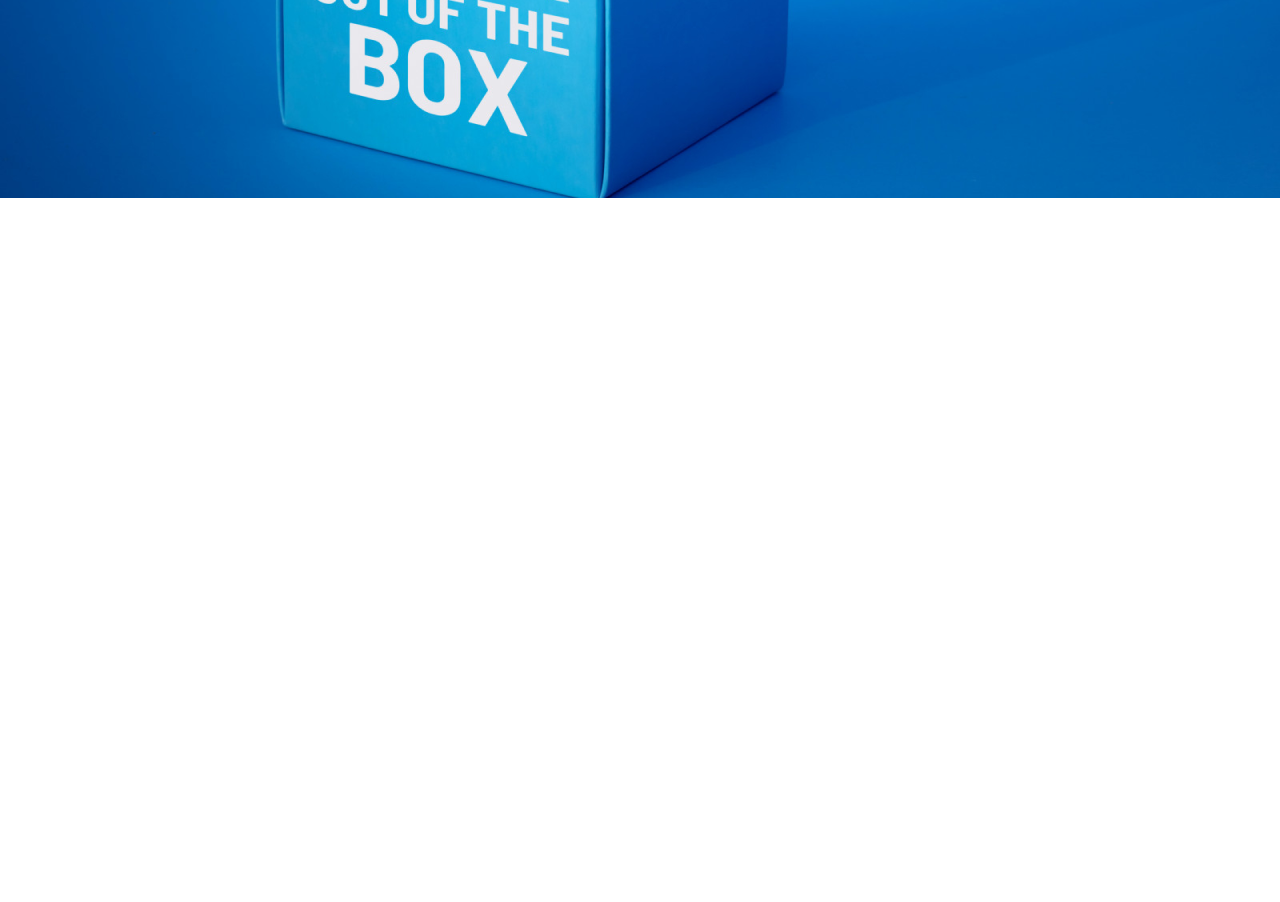
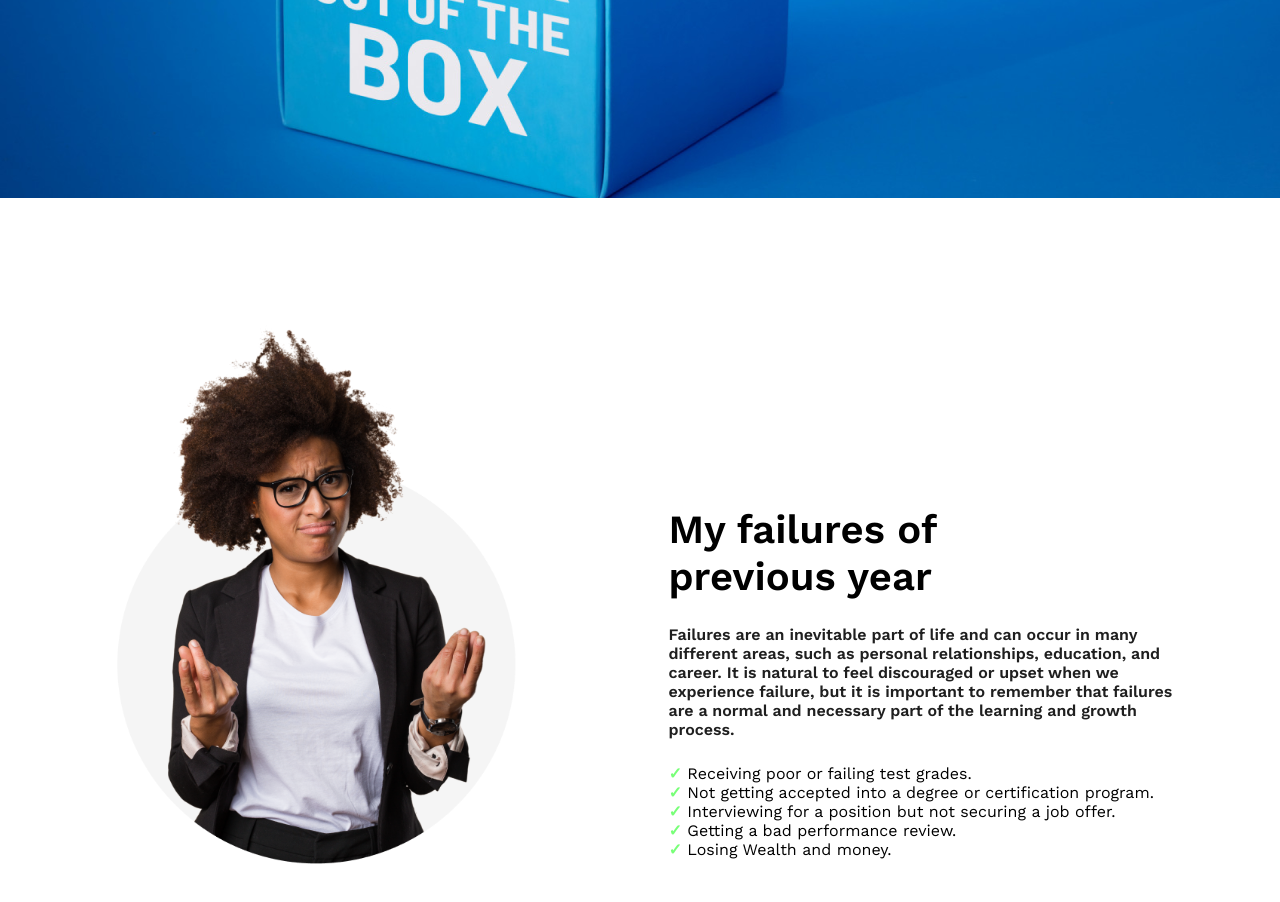
Before and after one commit to SagorAhamed251245/Assignment-1, a plain HTML site: page index.html in a window 1280 px wide. Shown: the part 602-1504 px from the top of the page. Before the commit the page ends 850 px from the top, so only its background shows below. Drawn offline with nearby package versions, Linux system fonts and the light colour scheme.

Commit message:
section previous year end

```diff
--- a/index.html
+++ b/index.html
@@ -19,7 +19,10 @@
 
             </h1>
             <p>
-                It is certainly true that having a positive attitude and belief in oneself can help a person achieve their goals and overcome challenges. However, it is also important to be realistic and to understand that there are some things that may be beyond our abilities or control. It can be helpful to set achievable goals and to work towards them with determination and perseverance.
+                It is certainly true that having a positive attitude and belief in oneself can help a person achieve
+                their goals and overcome challenges. However, it is also important to be realistic and to understand
+                that there are some things that may be beyond our abilities or control. It can be helpful to set
+                achievable goals and to work towards them with determination and perseverance.
 
             </p>
             <button class="btn-primary btn-header">
@@ -31,6 +34,48 @@
     </header>
 
     <!-- header end -->
+    <main>
+        <!-- section previous year start -->
+        <section class="previous-year">
+            <div>
+                <div class="top-left">
+                    <img src="/images/person.png" alt="">
+
+
+                </div>
+                <div class="top-right" style="width: 40%; ">
+                    <div>
+                        <h1>
+                            My failures of <br>
+                            previous year
+                        </h1>
+                        <p>
+                            Failures are an inevitable part of life and can occur in many different areas, such as
+                            personal
+                            relationships, education, and career. It is natural to feel discouraged or upset when we
+                            experience failure, but it is important to remember that failures are a normal and necessary
+                            part of the learning and growth process.
+                        </p>
+                        <div>
+                            <P><span>&#10003;</span> Receiving poor or failing test grades.</P>
+                            <P><span>&#10003;</span> Not getting accepted into a degree or certification program.</P>
+                            <P><span>&#10003;</span> Interviewing for a position but not securing a job offer.</P>
+                            <P><span>&#10003;</span> Getting a bad performance review.</P>
+                            <P><span>&#10003;</span> Losing Wealth and money.</P>
+                        </div>
+                    </div>
+
+                </div>
+
+            </div>
+
+        </section>
+        <!-- section previous year end -->
+
+
+
+    </main>
+
 
 
 
--- a/style.css
+++ b/style.css
@@ -1,33 +1,35 @@
 @import url('https://fonts.googleapis.com/css2?family=Work+Sans:wght@400;600&display=swap');
 
-*{
+* {
     margin: 0px;
     padding: 0px;
     font-family: 'Work Sans', sans-serif;
 }
 
 
-header{
+header {
     display: flex;
     align-items: center;
     justify-content: flex-end;
     background-image: url(/images/banner/banner3.png);
     height: 100vh;
-    margin-bottom: 50px;
+    margin-bottom: 120px;
     text-align: end;
     color: white;
 }
-.header-div{
+
+.header-div {
     width: 700px;
     margin-right: 100px;
 }
-.header-div > h1{
+
+.header-div>h1 {
     font-weight: 600;
     font-size: 60px;
     margin-bottom: 25px;
 }
 
-.btn-primary{
+.btn-primary {
     background-color: white;
     font-weight: bolder;
     color: #005FAC;
@@ -39,3 +41,48 @@ header{
 }
 
 /* header end  */
+
+/* previous year style  */
+
+.previous-year>div {
+    display: flex;
+    justify-content: center;
+}
+
+.top-left>img {
+    height: 75%;
+
+}
+
+
+
+.top-right {
+    display: flex;
+    align-items: center;
+}
+
+.top-right>div>h1{
+    font-weight: 700;
+font-size: 40px;
+}
+
+.top-right>div>p {
+    margin-top: 25px;
+    margin-bottom: 25px;
+    color: #1f1f1f;
+    font-weight: bold;
+
+
+}
+.top-right>div>div{
+
+
+}
+
+span {
+    color: rgb(120, 255, 120);
+    font-weight: bolder;
+
+}
+ /* previous year style end
+  */
```
